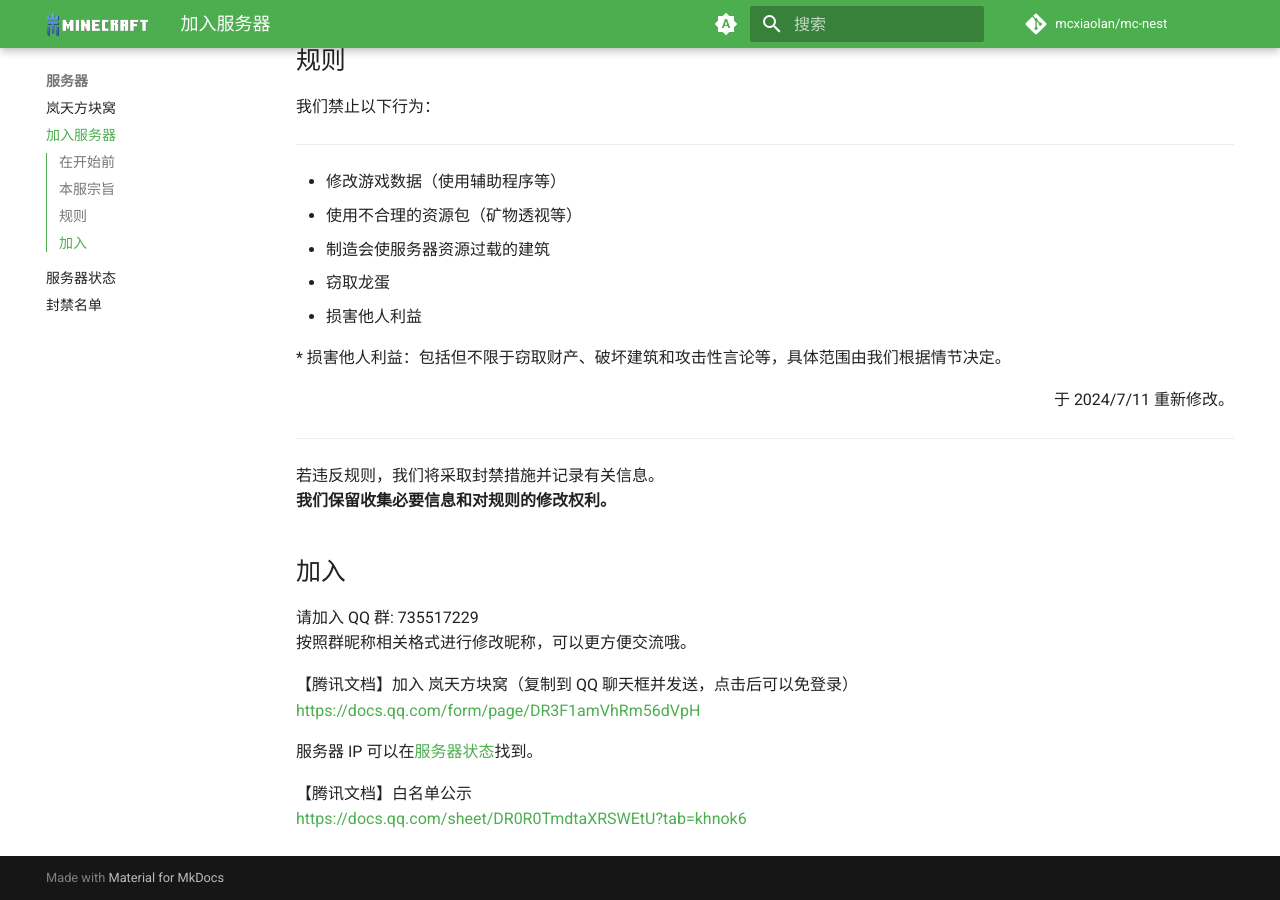
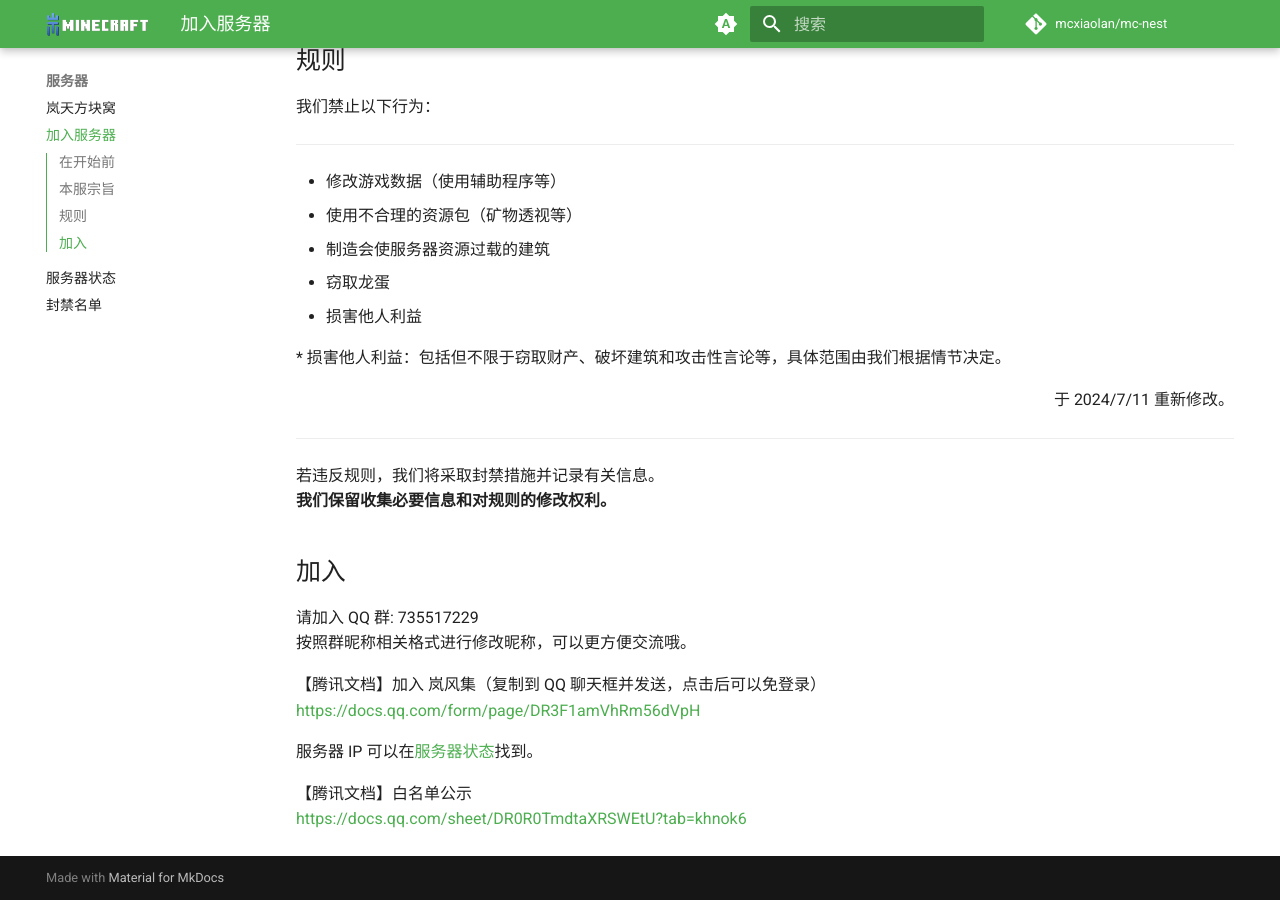
Before and after one commit to mcxiaolan/mc-nest, an MkDocs documentation site: the page built from docs/server/join.md, in a window 1280 px wide and 900 px high, scrolled down 701 px. Built offline with MkDocs 1.6.1 and Material for MkDocs 9.7.7, drawn with Linux system fonts in a browser that asks for light colours; comment, search, counter and statistics services are not loaded.

Commit message:
Update join.md

```diff
--- a/docs/server/join.md
+++ b/docs/server/join.md
@@ -42,7 +42,7 @@
 请加入 QQ 群: 735517229
 按照群昵称相关格式进行修改昵称，可以更方便交流哦。
 
-【腾讯文档】加入 岚天方块窝（复制到 QQ 聊天框并发送，点击后可以免登录）
+【腾讯文档】加入 岚风集（复制到 QQ 聊天框并发送，点击后可以免登录）
 <https://docs.qq.com/form/page/DR3F1amVhRm56dVpH>
 
 服务器 IP 可以在[服务器状态](https://mc.ltya.top/server/status/)找到。
```
